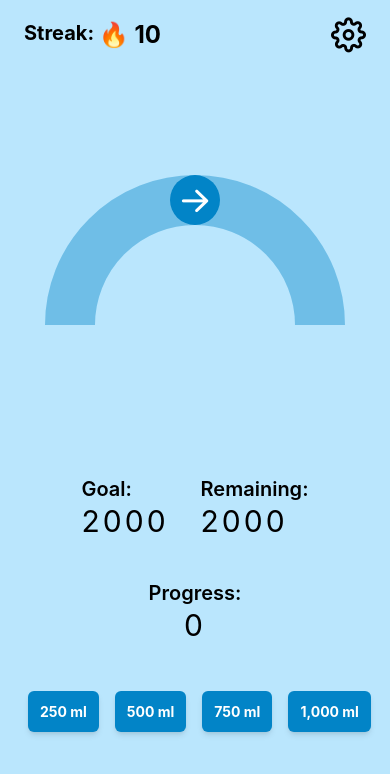
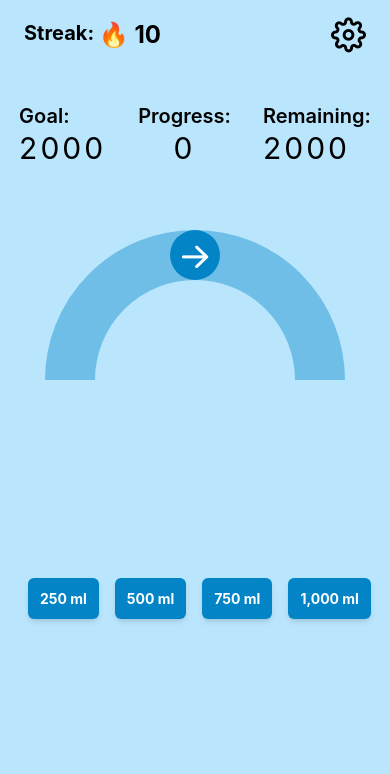
Before and after one commit to bryanansong/Water-Pal, a React Native app: screen /Home in a window 390 px wide. Shown: the top 774 px of the page. Built offline with nearby package versions, Linux system fonts and the light colour scheme.

Commit message:
Moved stats above ring

```diff
--- a/src/components/Stats.jsx
+++ b/src/components/Stats.jsx
@@ -3,14 +3,19 @@ import React from "react";
 
 const Stats = ({ goal, progress, remaining }) => {
 	return (
-		<View className="">
-			<View className="flex flex-row gap-8 justify-center items-center">
+		<View className="flex flex-row flex-wrap gap-x-8 mb-16">
 			<View>
+				<Text className="text-xl font-semibold">Goal:</Text>
+				<Text className="text-3xl tracking-widest">
+					{goal}
+				</Text>
+			</View>
+			<View className="justify-center items-center">
 				<Text className="text-xl font-semibold">
-						Goal:
+					Progress:
 				</Text>
 				<Text className="text-3xl tracking-widest">
-						{goal}
+					{progress}
 				</Text>
 			</View>
 			<View className="">
@@ -22,16 +27,6 @@ const Stats = ({ goal, progress, remaining }) => {
 				</Text>
 			</View>
 		</View>
-
-			<View className="mt-10 justify-center items-center">
-				<Text className="text-xl font-semibold">
-					Progress:
-				</Text>
-				<Text className="text-3xl tracking-widest">
-					{progress}
-				</Text>
-			</View>
-		</View>
 	);
 };
 
--- a/src/screens/home/home.jsx
+++ b/src/screens/home/home.jsx
@@ -19,17 +19,17 @@ const Home = ({ navigation }) => {
 		<SafeAreaView className="flex flex-col h-screen bg-sky-200">
 			<Nav navigation={navigation} />
 
-			<View className="flex flex-col flex-1 items-center justify-center bg-sky-200">
+			<View className="flex flex-col flex-1 items-center mt-8 bg-sky-200">
+				<Stats
+					goal={currentGoal}
+					progress={currentIntake}
+					remaining={currentGoal - currentIntake}
+				/>
+
 				<RingProgress
 					radius={150}
 					strokeWidth={50}
 					progress={currentIntake / dailyGoal}
-				/>
-
-				<Stats
-					goal={currentGoal}
-					progress={currentIntake}
-					remaining={currentGoal - currentIntake}
 				/>
 
 				<IntakePresets incrementIntake={incrementIntake} />
```
Lines whose indentation alone changed are shown as unchanged.
